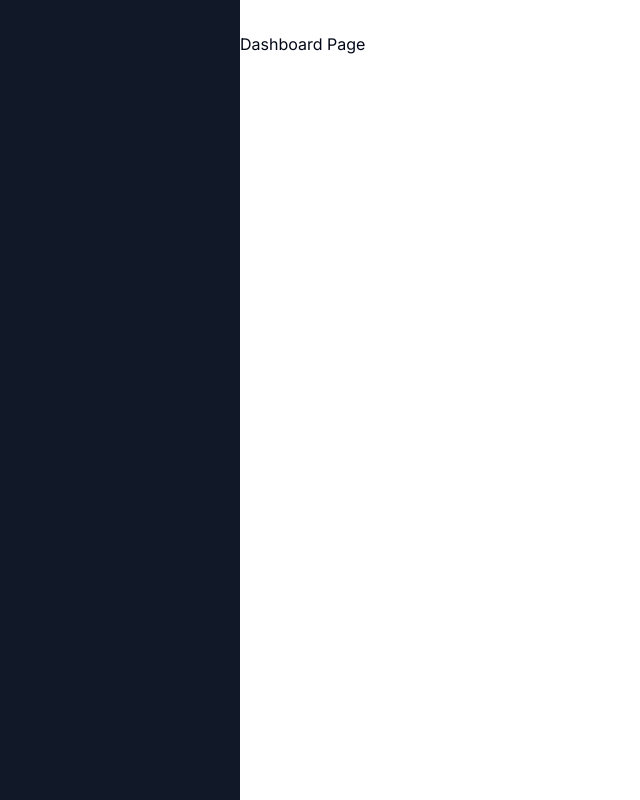
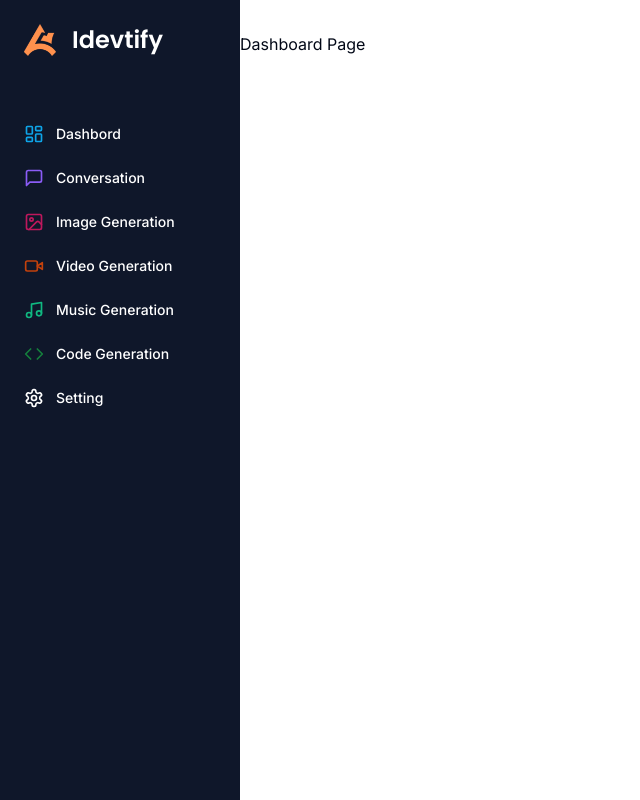
Before and after one commit to aoddy10/idf-saas-ai, a Next.js app: page /dashboard in a window 1280 px wide. Shown: the whole page, without its empty margins (0-640 px from the left). Built offline with nearby package versions, Linux system fonts and the light colour scheme.

Commit message:
add: create sidebar menu.

```diff
--- a/app/(dashboard)/(routes)/layout.tsx
+++ b/app/(dashboard)/(routes)/layout.tsx
@@ -1,10 +1,13 @@
 import Navbar from "@/components/navbar";
+import Sidebar from "@/components/sidebar";
 
 const DashboardLayout = ({ children }: { children: React.ReactNode }) => {
   return (
     <div className=" h-full relative">
       {/* sidebar */}
-      <div className="hidden h-full md:flex md:w-sidebar md:flex-col md:fixed md:inset-y-0 z-[80] bg-gray-900"></div>
+      <div className="hidden h-full md:flex md:w-sidebar md:flex-col md:fixed md:inset-y-0 z-[80] bg-gray-900">
+        <Sidebar />
+      </div>
 
       {/* body */}
       <div className="pl-sidebar">
--- /dev/null
+++ b/components/sidebar.tsx
@@ -0,0 +1,102 @@
+"use client";
+
+import {
+  Code,
+  ImageIcon,
+  LayoutDashboard,
+  Menu,
+  MessageSquare,
+  Music,
+  Settings,
+  VideoIcon,
+} from "lucide-react";
+import { Button } from "./ui/button";
+import { UserButton } from "@clerk/nextjs";
+import Link from "next/link";
+import Image from "next/image";
+import { Poppins } from "next/font/google";
+import { cn } from "@/lib/utils";
+import RootLayout from "@/app/layout";
+
+const poppins = Poppins({
+  weight: "600",
+  subsets: ["latin"],
+});
+
+const routes = [
+  {
+    label: "Dashbord",
+    icon: LayoutDashboard,
+    href: "/dashboard",
+    color: "text-sky-500",
+  },
+  {
+    label: "Conversation",
+    icon: MessageSquare,
+    href: "/conversation",
+    color: "text-violet-500",
+  },
+  {
+    label: "Image Generation",
+    icon: ImageIcon,
+    href: "/image-generation",
+    color: "text-pink-700",
+  },
+  {
+    label: "Video Generation",
+    icon: VideoIcon,
+    href: "/video-generation",
+    color: "text-orange-700",
+  },
+  {
+    label: "Music Generation",
+    icon: Music,
+    href: "/music-generation",
+    color: "text-emerald-500",
+  },
+  {
+    label: "Code Generation",
+    icon: Code,
+    href: "/code-generation",
+    color: "text-green-700",
+  },
+  {
+    label: "Setting",
+    icon: Settings,
+    href: "/setting",
+  },
+];
+
+const Sidebar = () => {
+  return (
+    <div className="flex flex-col h-full py-4 space-y-4 text-white bg-primary">
+      <div className="px-3 py-2 flex-1">
+        {/* logo */}
+        <Link href="/dashboard" className="flex items-center pl-3 mb-14">
+          <div className="relative w-8 h-8 mr-4">
+            <Image fill alt="logo" src="/logo-transparant.png" />
+          </div>
+          <h1 className={cn("font-bold text-2xl", poppins.className)}>
+            Idevtify
+          </h1>
+        </Link>
+
+        {/* menu */}
+        {routes?.map((route) => (
+          <Link
+            href={route.href}
+            key={route.href}
+            className="text-sm group flex p-3 w-full justify-start font-medium cursor-pointer hover:text-white hover:bg-white/10 rounded-lg transition"
+          >
+            <div className="flex items-center flex-1">
+              <route.icon className={cn("h-5 w-5 mr-3", route.color)} />
+              {route.label}
+            </div>
+          </Link>
+        ))}
+      </div>
+    </div>
+  );
+};
+
+export default Sidebar;
```
Also changed, not shown: public/logo-transparant.png (added).
